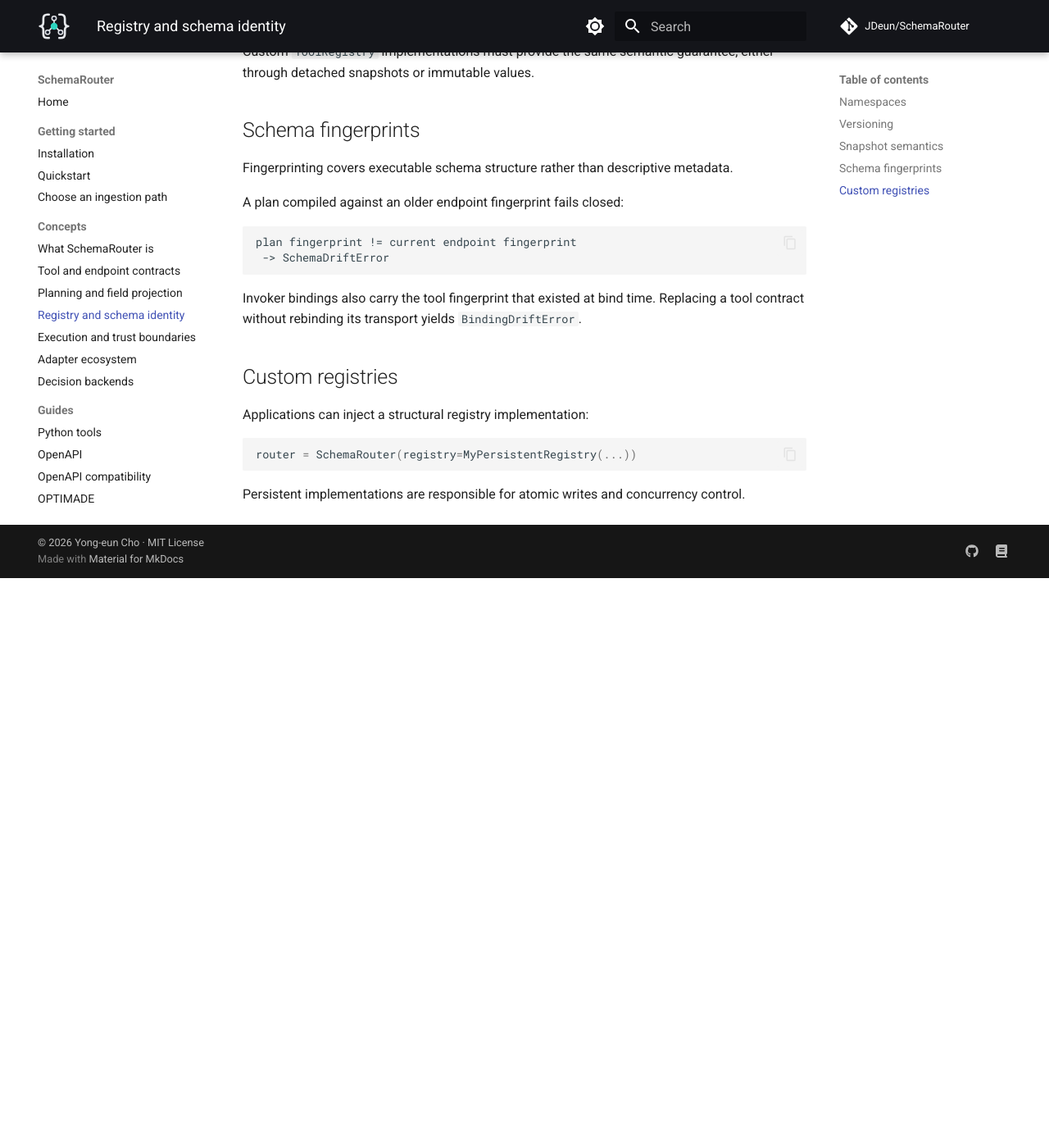
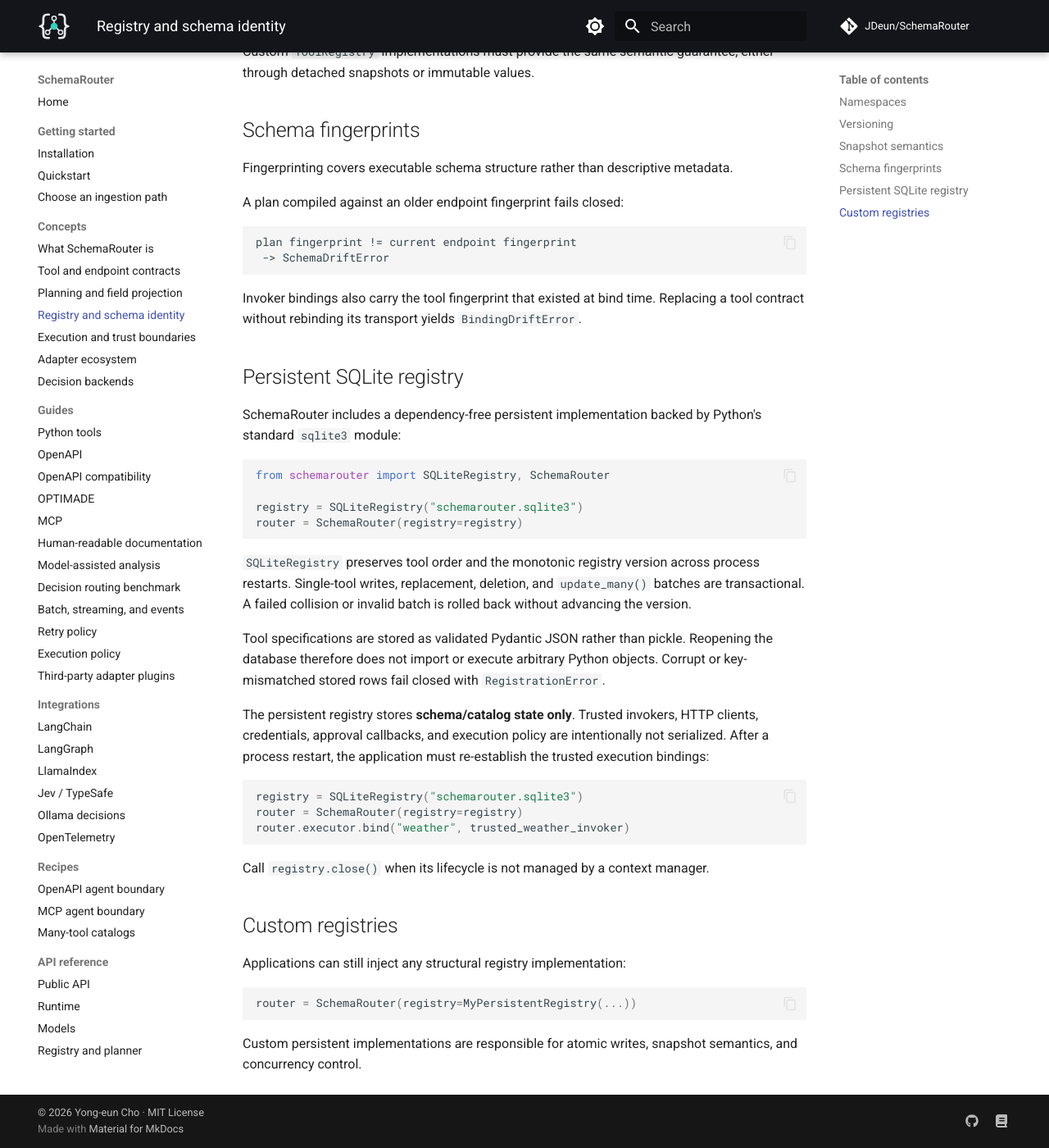
Before and after one commit to JDeun/SchemaRouter, an MkDocs documentation site: the page built from docs/concepts/registry.md, in a window 1280 px wide and 1400 px high, scrolled down 941 px. Shown: the whole window at 82% size. Built offline with MkDocs 1.6.1 and Material for MkDocs 9.7.7, drawn with Linux system fonts in a browser that asks for light colours; comment, search, counter and statistics services are not loaded; before the commit the page ends 1646 px from its top, so only the background shows below that.

Commit message:
docs: document persistent SQLite registry

````diff
--- a/docs/concepts/registry.md
+++ b/docs/concepts/registry.md
@@ -53,12 +53,45 @@
 Invoker bindings also carry the tool fingerprint that existed at bind time. Replacing a tool
 contract without rebinding its transport yields `BindingDriftError`.
 
+## Persistent SQLite registry
+
+SchemaRouter includes a dependency-free persistent implementation backed by Python's standard
+`sqlite3` module:
+
+```python
+from schemarouter import SQLiteRegistry, SchemaRouter
+
+registry = SQLiteRegistry("schemarouter.sqlite3")
+router = SchemaRouter(registry=registry)
+```
+
+`SQLiteRegistry` preserves tool order and the monotonic registry version across process restarts.
+Single-tool writes, replacement, deletion, and `update_many()` batches are transactional. A failed
+collision or invalid batch is rolled back without advancing the version.
+
+Tool specifications are stored as validated Pydantic JSON rather than pickle. Reopening the database
+therefore does not import or execute arbitrary Python objects. Corrupt or key-mismatched stored rows
+fail closed with `RegistrationError`.
+
+The persistent registry stores **schema/catalog state only**. Trusted invokers, HTTP clients,
+credentials, approval callbacks, and execution policy are intentionally not serialized. After a
+process restart, the application must re-establish the trusted execution bindings:
+
+```python
+registry = SQLiteRegistry("schemarouter.sqlite3")
+router = SchemaRouter(registry=registry)
+router.executor.bind("weather", trusted_weather_invoker)
+```
+
+Call `registry.close()` when its lifecycle is not managed by a context manager.
+
 ## Custom registries
 
-Applications can inject a structural registry implementation:
+Applications can still inject any structural registry implementation:
 
 ```python
 router = SchemaRouter(registry=MyPersistentRegistry(...))
 ```
 
-Persistent implementations are responsible for atomic writes and concurrency control.
+Custom persistent implementations are responsible for atomic writes, snapshot semantics, and
+concurrency control.
````
